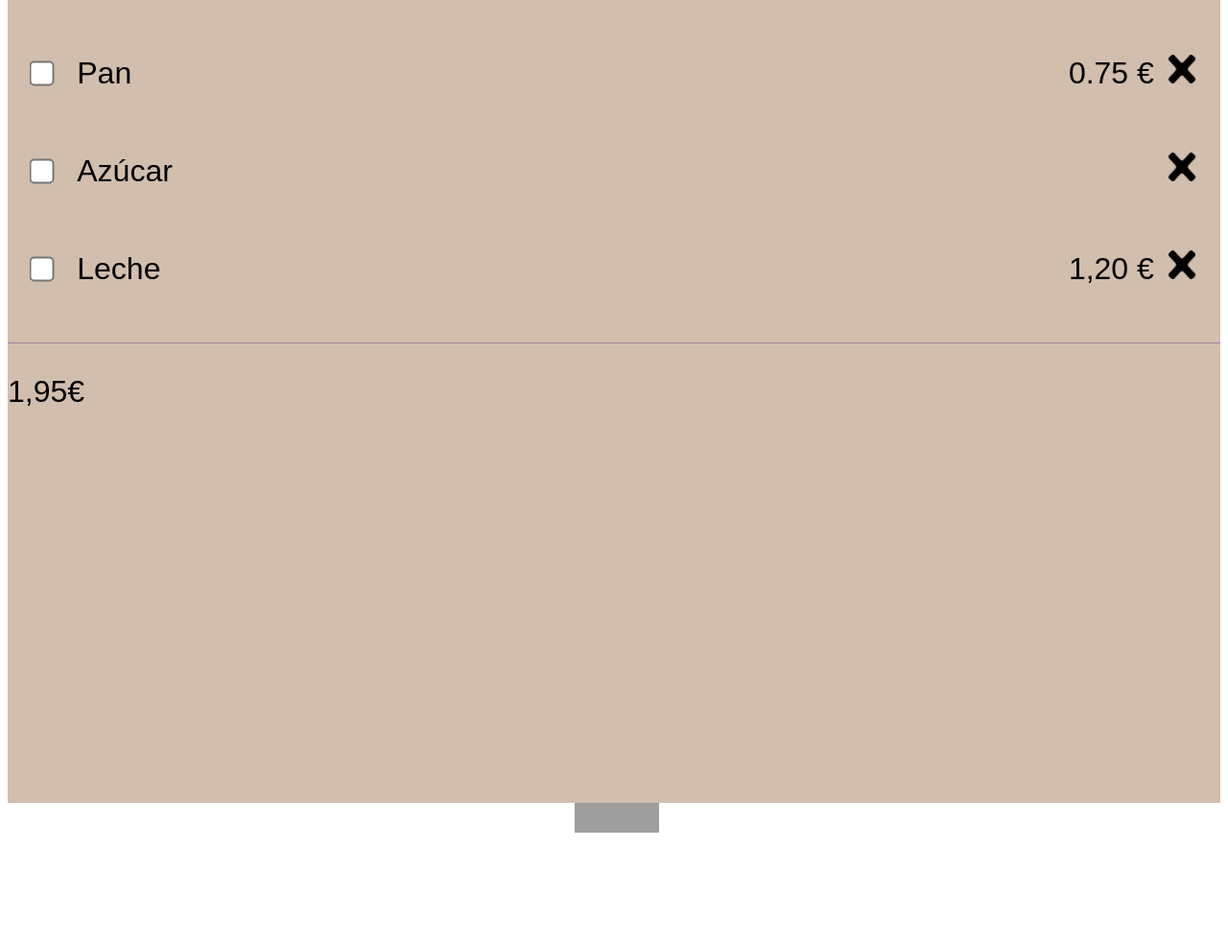
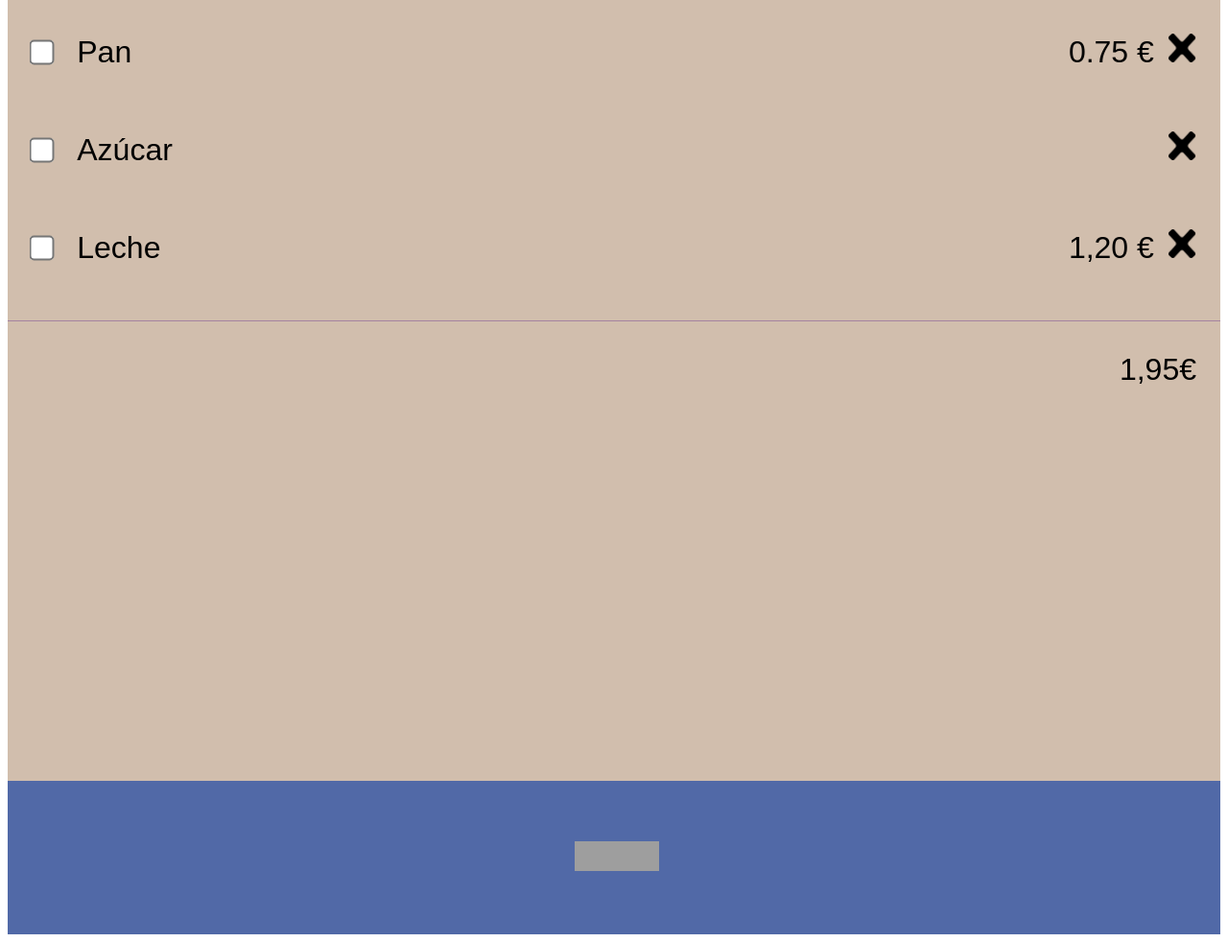
Before and after one commit to Dursu86/202301-W1CH3-Daniel-Ursua, a website: page Index.html in a window 1280 px wide. Shown: the part 254-1236 px from the top of the page at 96% size. Before the commit the page ends 1134 px from the top, so only its background shows below. Drawn offline with Linux system fonts and the light colour scheme; grey boxes are pictures that could not be loaded.

Commit message:
first page

```diff
--- a/css/style.css
+++ b/css/style.css
@@ -9,6 +9,7 @@ header {
   background-color: #5169a7;
 }
 h1 {
+  margin: auto;
   font-size: 3rem;
 }
 ul {
@@ -67,6 +68,14 @@ main > section:last-child {
   height: 30rem;
   width: 100%;
 }
+section > p {
+  margin-right: 25px;
+  text-align: right;
+}
 footer {
-  justify-items: center;
+  display: flex;
+  justify-content: center;
+  align-items: center;
+  height: 10rem;
+  background-color: #5169a7;
 }
```
